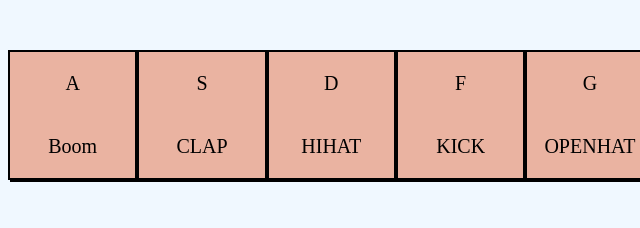
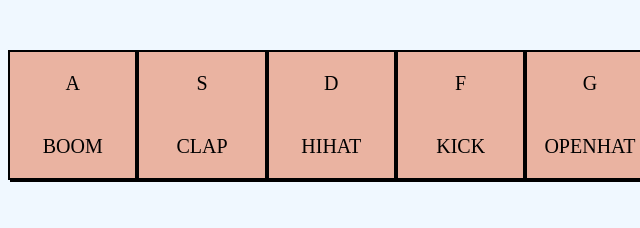
Before and after one commit to gtinsley99/Drumkit, a plain HTML site: page index.html in a window 1280 px wide. Shown: the top 228 px of the page, 50-690 px from the left. Drawn offline with Linux system fonts and the light colour scheme.

Commit message:
capitalised boom in box

```diff
--- a/index.html
+++ b/index.html
@@ -10,7 +10,7 @@
     <section id = "soundBtns">
         <div class = "soundLetter" id = "boom">
             <p>A</p>
-            <p>Boom</p>
+            <p>BOOM</p>
         </div>
         <div class = "soundLetter" id = "clap">
             <p>S</p>
```
